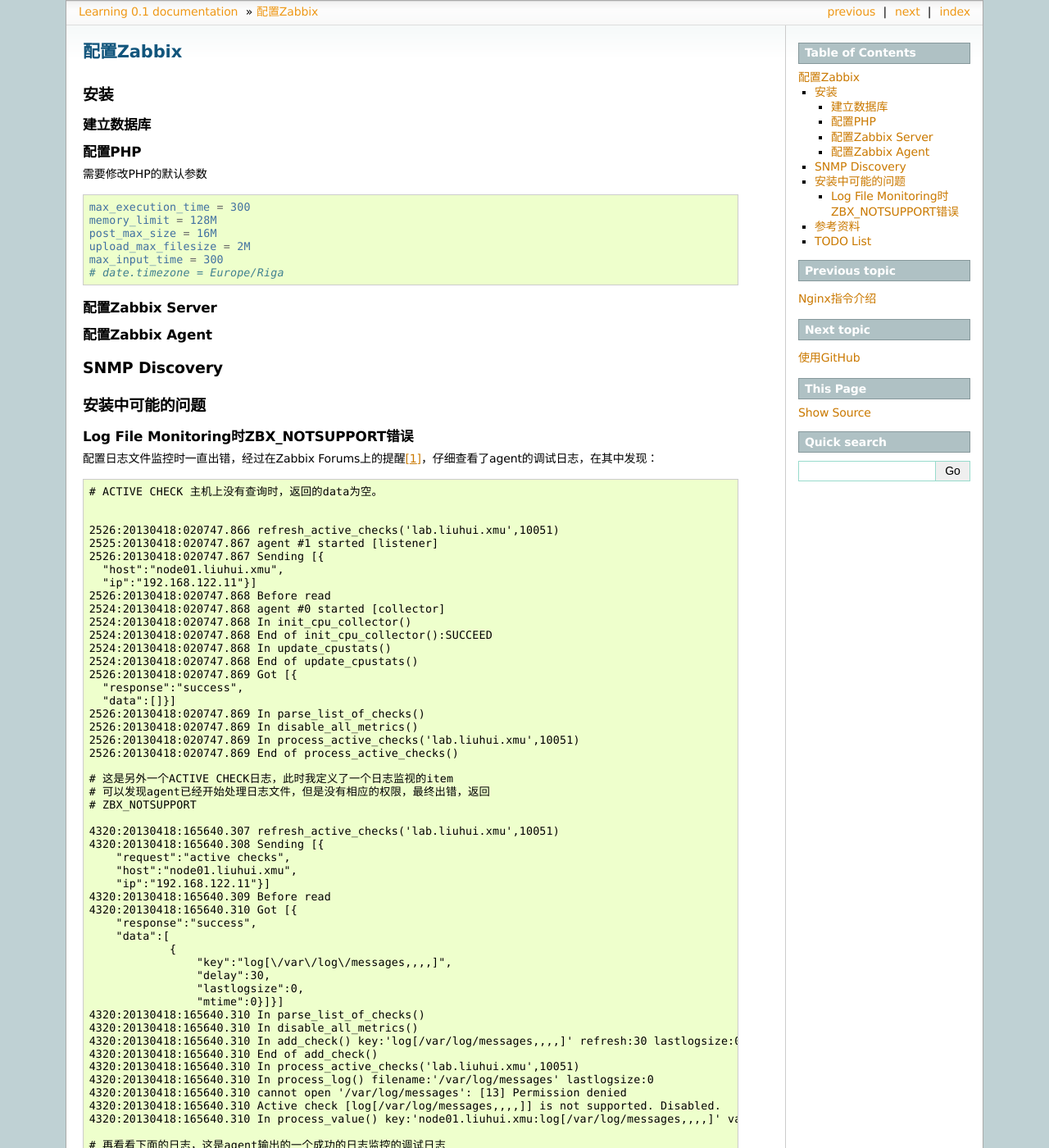
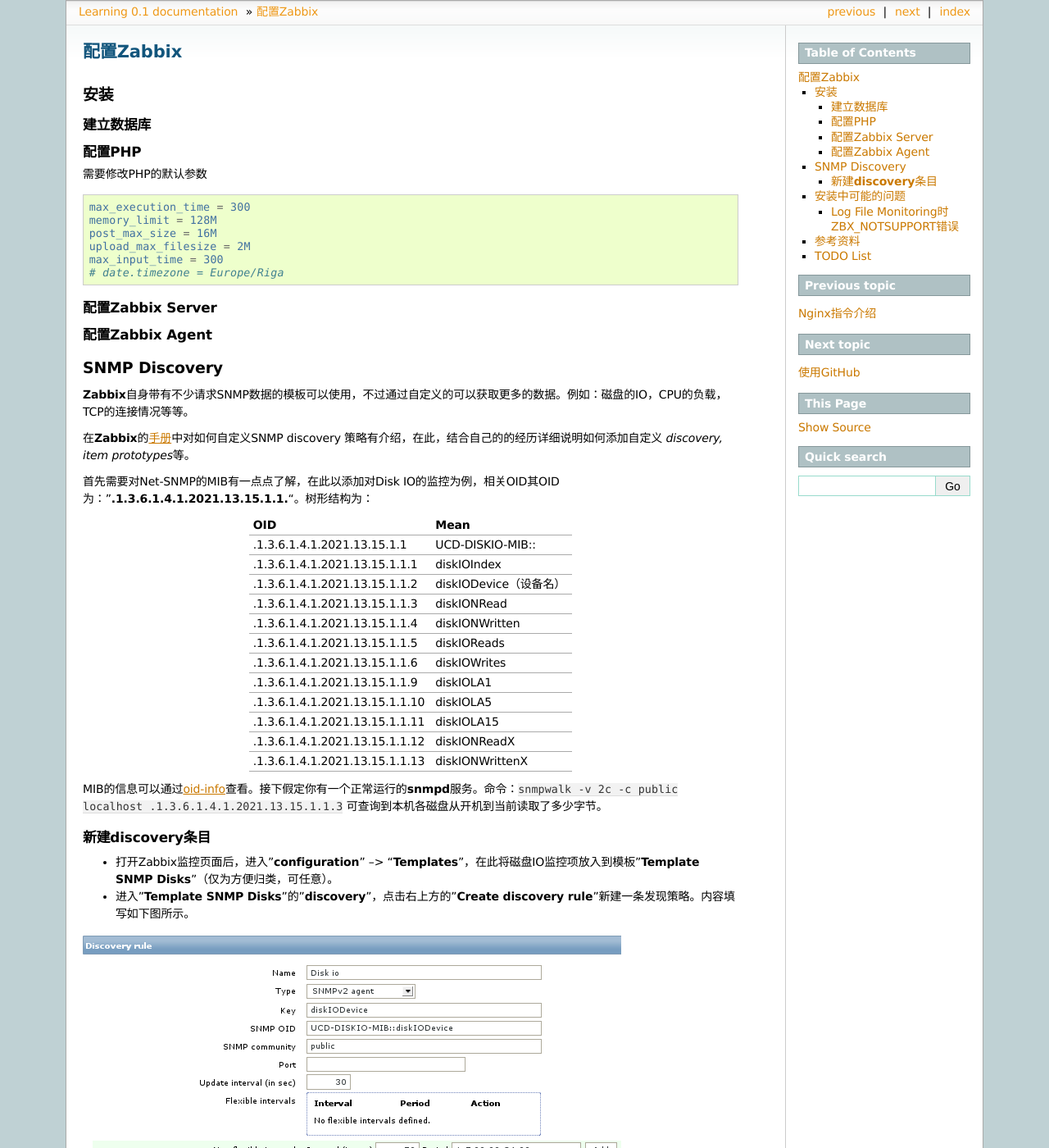
Before and after one commit to huiliu/learning.docs.hui, a Sphinx documentation site: the page built from source/zabbix.rst, in a window 1280 px wide and 1400 px high. Shown: the whole window at 82% size. Built offline with Sphinx 7.4.7, drawn with Linux system fonts in a browser that asks for light colours; formulas are drawn with MathJax 3; some of the changed text lies outside the part shown.

Commit message:
更新zabbix
增加内容“如何自定义SNMP发现策略和条目”
插入图片

```diff
--- a/source/conf.py
+++ b/source/conf.py
@@ -27,7 +27,7 @@
 # coming with Sphinx (named 'sphinx.ext.*') or your custom ones.
 extensions = ['sphinx.ext.autodoc', 'sphinx.ext.doctest', 'sphinx.ext.intersphinx',
                 'sphinx.ext.todo', 'sphinx.ext.coverage', 'sphinx.ext.pngmath',
-                'sphinx.ext.mathjax', 'sphinx.ext.viewcode']
+                'sphinx.ext.mathjax', 'sphinx.ext.viewcode', 'sphinx.ext.todo']
 
 # Add any paths that contain templates here, relative to this directory.
 templates_path = ['_templates']
--- a/source/zabbix.rst
+++ b/source/zabbix.rst
@@ -29,7 +29,89 @@
 
 SNMP Discovery
 ===============
+**Zabbix**\ 自身带有不少请求SNMP数据的模板可以使用，不过通过自定义的可以获取更\
+多的数据。例如：磁盘的IO，CPU的负载，TCP的连接情况等等。
 
+在\ **Zabbix**\ 的\ `手册`_\ 中对如何自定义SNMP discovery 策略有介绍，在此，结\
+合自己的的经历详细说明如何添加自定义 *discovery, item prototypes*\ 等。
+
+首先需要对Net-SNMP的MIB有一点点了解，在此以添加对Disk IO的监控为例，相关OID其\
+OID为：”\ **.1.3.6.1.4.1.2021.13.15.1.1.**\ “。树形结构为：
+
++--------------------------------+--------------------------------------------+
+|   OID                          |   Mean                                     |
++================================+============================================+
+| .1.3.6.1.4.1.2021.13.15.1.1    | UCD-DISKIO-MIB\:\:                         |
++--------------------------------+--------------------------------------------+
+| .1.3.6.1.4.1.2021.13.15.1.1.1  | diskIOIndex                                |
++--------------------------------+--------------------------------------------+
+| .1.3.6.1.4.1.2021.13.15.1.1.2  | diskIODevice（设备名）                     |
++--------------------------------+--------------------------------------------+
+| .1.3.6.1.4.1.2021.13.15.1.1.3  | diskIONRead                                |
++--------------------------------+--------------------------------------------+
+| .1.3.6.1.4.1.2021.13.15.1.1.4  | diskIONWritten                             |
++--------------------------------+--------------------------------------------+
+| .1.3.6.1.4.1.2021.13.15.1.1.5  | diskIOReads                                |
++--------------------------------+--------------------------------------------+
+| .1.3.6.1.4.1.2021.13.15.1.1.6  | diskIOWrites                               |
++--------------------------------+--------------------------------------------+
+| .1.3.6.1.4.1.2021.13.15.1.1.9  | diskIOLA1                                  |
++--------------------------------+--------------------------------------------+
+| .1.3.6.1.4.1.2021.13.15.1.1.10 | diskIOLA5                                  |
++--------------------------------+--------------------------------------------+
+| .1.3.6.1.4.1.2021.13.15.1.1.11 | diskIOLA15                                 |
++--------------------------------+--------------------------------------------+
+| .1.3.6.1.4.1.2021.13.15.1.1.12 | diskIONReadX                               |
++--------------------------------+--------------------------------------------+
+| .1.3.6.1.4.1.2021.13.15.1.1.13 | diskIONWrittenX                            |
++--------------------------------+--------------------------------------------+
+
+MIB的信息可以通过\ `oid-info`_\ 查看。接下假定你有一个正常运行的\ **snmpd**\ 服\
+务。命令：\ ``snmpwalk -v 2c -c public localhost .1.3.6.1.4.1.2021.13.15.1.1.3``
+可查询到本机各磁盘从开机到当前读取了多少字节。
+
+
+新建\ **discovery**\ 条目
+-------------------------
+* 打开Zabbix监控页面后，进入"**configuration**" --> "**Templates**"，在此将磁盘\
+  IO监控项放入到模板"**Template SNMP Disks**"（仅为方便归类，可任意）。
+
+* 进入"**Template SNMP Disks**"的"**discovery**"，点击右上方的"**Create discovery
+  rule**"新建一条发现策略。内容填写如下图所示。
+
+.. image:: images/discovery.png
+
+
+其中需要注意的是：
+
+    * **Type**\ 一定要选择"**SNMP ***"，版本根据"**snmpd**"提供来选择
+    * **key**\ 和\ **SNMP OID**\ 一定要设定为"**UCD-DISKIO-MIB::diskIODevice**\ 和\
+      **diskIODevice**\ 这与后面"**item prototypes**"的名称有莫大的关联。如果自定义\
+      其它SNMP信息，应该将其设定为对应的item name。
+    * **Name**\ 是自定义的，其它参数都是默认。
+
+    * 建立好\ **discovery rule**\ 后，再新建\ **item prototypes**\。点击新建的策略"\
+      **Disk io**\  进入其\ **item prototypes**\ 新建发现的项目，内容填写如下图所示：
+
+.. image:: images/item.png
+
+其中需要注意的是：
+
+    * **SNMP OID**\ 填为你希望获取数据的OID，注意一般会加上一个Zabbix宏"\
+      **#SNMPINDEX**"，这主要是因为snmpd返回的数据一般为很多项，它会自动建立一个索\
+      引来对应不同项。此项我们读取磁盘的读操作数据。
+    * **key**\
+    * 另外还有\ **Store value**\ 和\ **show value**\ 等其它选项，根据数据特点设定。
+      由于此处snmpd返回的是从开机到当前的总读取数据量，所以存储值选择"**Delta**"
+
+
+.. todo::
+
+    补充，完善
+
+
+.. _手册:      https://www.zabbix.com/documentation/2.0/manual/discovery/low_level_discovery
+.. _oid-info:  http://oid-info.com/index.htm
 
 安装中可能的问题
 ===================
```
Also changed, not shown: source/images/discovery.png (added), source/images/item.png (added).
